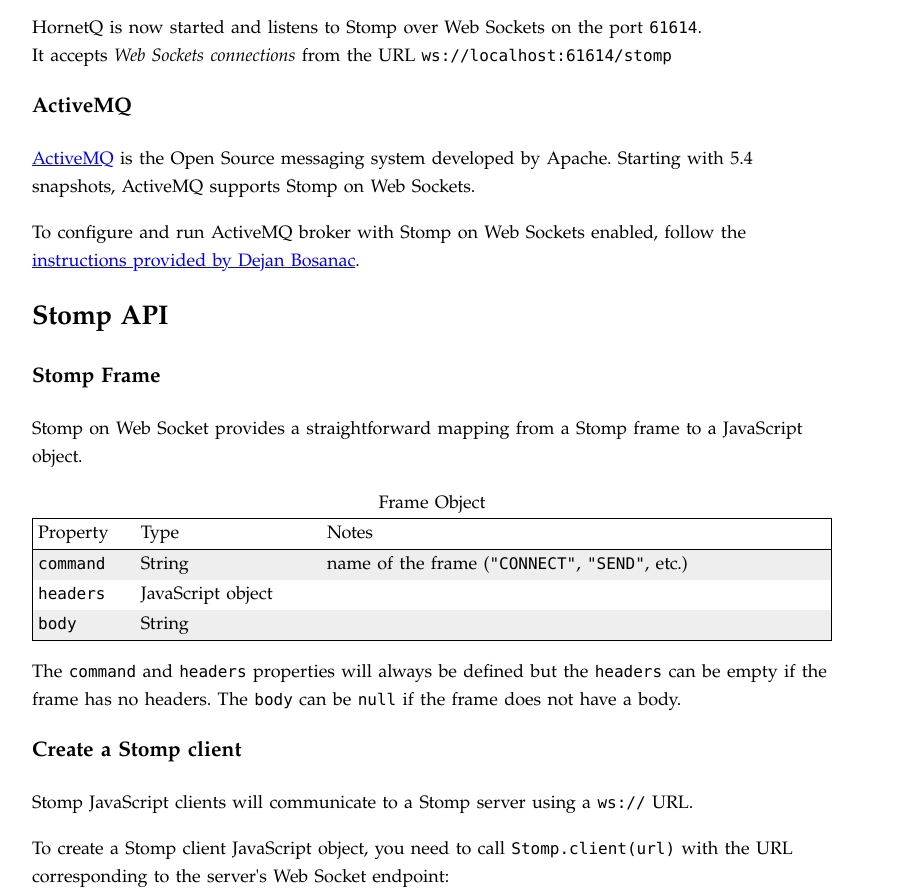
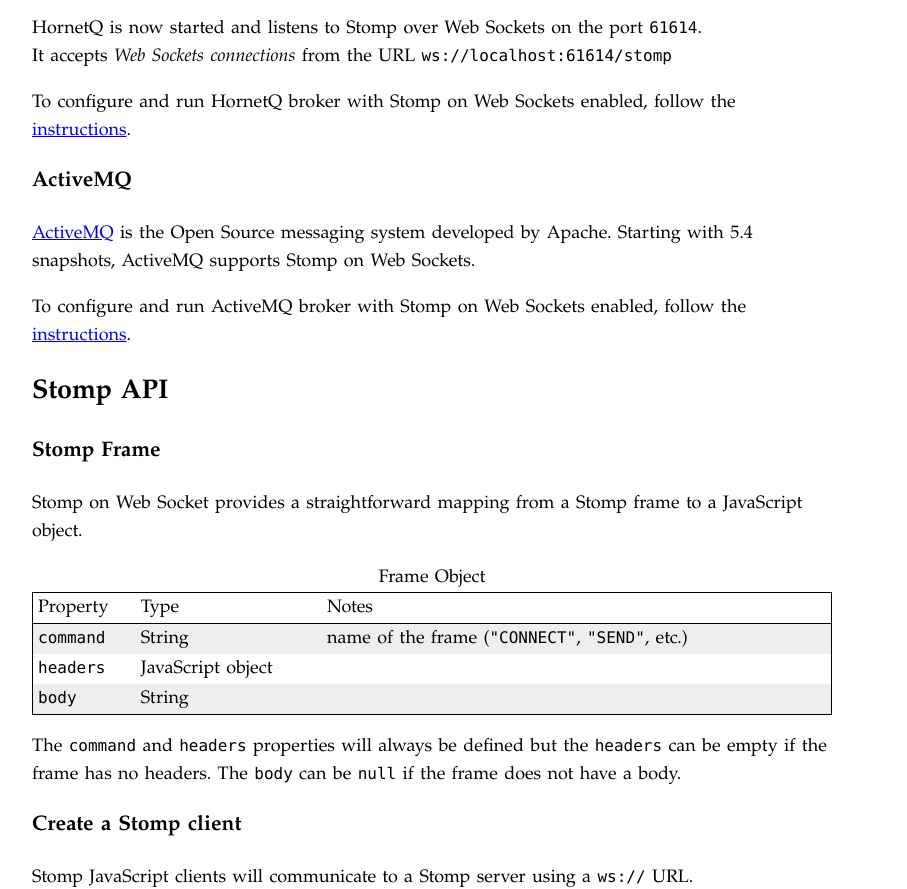
Before and after one commit to jmesnil/stomp-websocket, a plain HTML site: page doc/index.html in a window 1280 px wide. Shown: the part 2010-2899 px from the top of the page, without its empty margins (208-1115 px from the left). Drawn offline with nearby package versions, Linux system fonts and the light colour scheme.

Commit message:
doc: added links to HornetQ & ActiveMQ documentation

```diff
--- a/doc/index.html
+++ b/doc/index.html
@@ -102,13 +102,15 @@
 It accepts <em>Web Sockets connections</em> from the URL <code>ws://localhost:61614/stomp</code></p>
 </section>
 
+<p>To configure and run HornetQ broker with Stomp on Web Sockets enabled, follow the
+  <a href=http://hornetq.sourceforge.net/docs/hornetq-2.1.2.Final/user-manual/en/html/interoperability.html#stomp.websockets>instructions</a>.</p>
+
 <h3 id=activemq>ActiveMQ</h3>
 
 <p><a href=http://activemq.apache.org>ActiveMQ</a> is the Open Source messaging system developed by Apache.
   Starting with 5.4 snapshots, ActiveMQ supports Stomp on Web Sockets.</p>
 <p>To configure and run ActiveMQ broker with Stomp on Web Sockets enabled, follow the
-  <a href=http://www.nighttale.net/activemq/activemq-54-stomp-over-web-sockets.html>instructions provided by
-  Dejan Bosanac</a>.</p>
+  <a href=http://activemq.apache.org/websockets.html>instructions</a>.</p>
 
 <section>
 <h2 id=api>Stomp API</h2>
```
